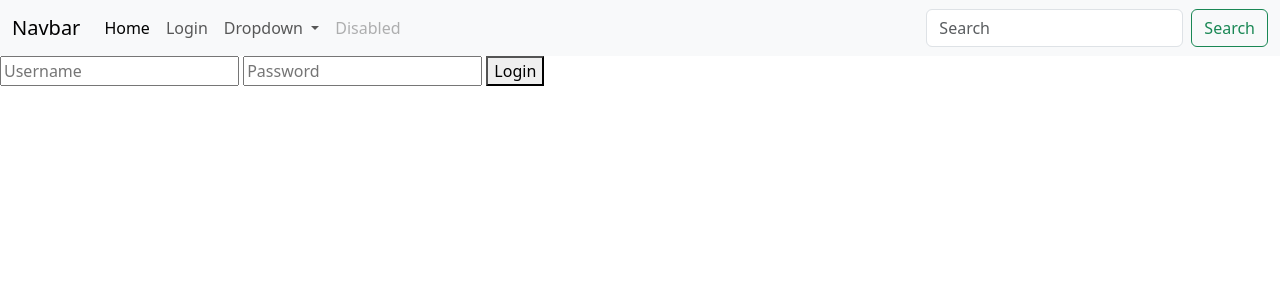
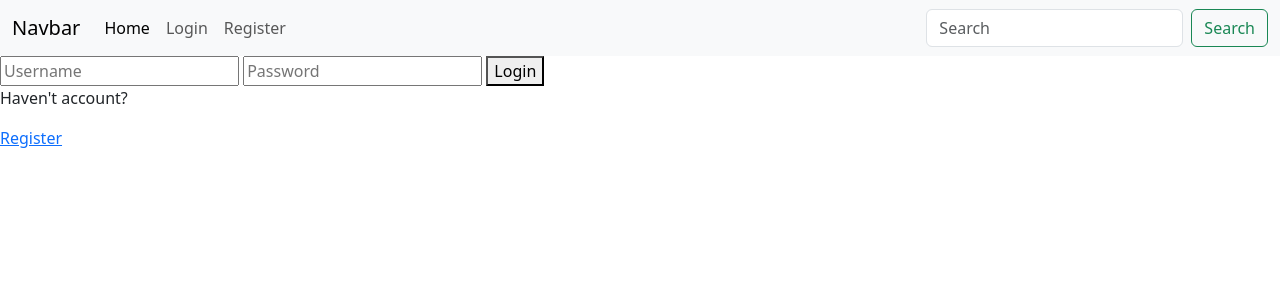
Before and after one commit to Lorenzo9196/django-forum, a Django app: page /login/ in a window 1280 px wide. Shown: the top 300 px of the page. Run offline with Django 4.2, Linux system fonts and the light colour scheme.

Commit message:
register-login switch- home authenticated

```diff
--- a/base/templates/nav.html
+++ b/base/templates/nav.html
@@ -17,19 +17,9 @@
             <a class="nav-link" href="{% url 'login' %}">Login</a>
             {% endif %}
           </li>
-          <li class="nav-item dropdown">
-            <a class="nav-link dropdown-toggle" href="#" role="button" data-bs-toggle="dropdown" aria-expanded="false">
-              Dropdown
-            </a>
-            <ul class="dropdown-menu">
-              <li><a class="dropdown-item" href="#">Action</a></li>
-              <li><a class="dropdown-item" href="#">Another action</a></li>
-              <li><hr class="dropdown-divider"></li>
-              <li><a class="dropdown-item" href="#">Something else here</a></li>
-            </ul>
-          </li>
+
           <li class="nav-item">
-            <a class="nav-link disabled">Disabled</a>
+            <a class="nav-link" href="{% url 'login' %}">Register</a>
           </li>
         </ul>
         <form class="d-flex" role="search" method="GET" action="{% url 'home' %}?">
--- a/base/templates/register_login.html
+++ b/base/templates/register_login.html
@@ -3,11 +3,26 @@
 
 {% block content %}
 
+    {% if page == 'login' %}
     <form action="" method="POST">
         {% csrf_token %}
         <input type="text" name="username" placeholder="Username">
         <input type="password" name="password" placeholder="Password">
         <button type="submit">Login</button>
     </form>
+    <p>Haven't account?</p>
+    <a href="{% url 'register' %}">Register</a>
+
+    {% else %}
+
+        <form action="" method="POST">
+            {% csrf_token %}
+            {{form.as_p}}
+            <button type="submit">Register</button>
+        </form>
+        <p>Have account?</p>
+        <a href="{% url 'login' %}">Login</a>
+    {% endif %}
+
 
 {% endblock content %}
--- a/base/urls.py
+++ b/base/urls.py
@@ -6,6 +6,7 @@ urlpatterns = [
     path('', views.home, name='home'),
     path('login/', views.registerLogin, name='login'),
     path('logout/', views.logoutView, name='logout'),
+    path('register/', views.register, name='register'),
     path('room/<int:pk>/', views.room, name='room'),
     path('create-room/', views.createRoom, name='create-room'),
     path('update-room/<int:pk>/', views.updateRoom, name='update-room'),
--- a/base/views.py
+++ b/base/views.py
@@ -4,15 +4,19 @@ from django.contrib.auth.models import User
 from django.contrib.auth import authenticate, login, logout
 from django.contrib import messages
 from django.contrib.auth.decorators import login_required
+from django.contrib.auth.forms import UserCreationForm
 from .models import Room, Topic
 from .forms import RoomForm
 
 # Create your views here.
 def registerLogin(request):
+    page = 'login'
+    if request.user.is_authenticated:
+        return redirect('home')
+
     if request.method == 'POST':
-       username = request.POST.get('username')
+       username = request.POST.get('username').lower()
        password = request.POST.get('password')
-
        user = authenticate(request, username=username, password=password)
 
        if user is not None:
@@ -21,12 +25,30 @@ def registerLogin(request):
           return redirect('home')
        else:
           messages.error(request, "username or password is incorrect")
-    context = {}
+
+    context = {'page':page}
     return render(request, 'register_login.html', context)
 
 def logoutView(request):
     logout(request)
     return redirect('home')
+
+def register(request):
+    page = register
+    form = UserCreationForm()
+    if request.method == 'POST':
+        form = UserCreationForm(request.POST)
+        if form.is_valid():
+            user = form.save(commit=False)
+            user.username = user.username.lower()
+            user.save()
+            messages.success(request, "Account created successfully")
+
+        else:
+            messages.error(request, "Validate that all information is ok")
+    context={'form': form,'page':page}
+    return render(request, 'register_login.html', context)
+
 
 def home(request):
     q = request.GET.get('q') if request.GET.get('q')!= None else ''
```
Also changed, not shown: base/templates/home.html (+11 -2 lines).
